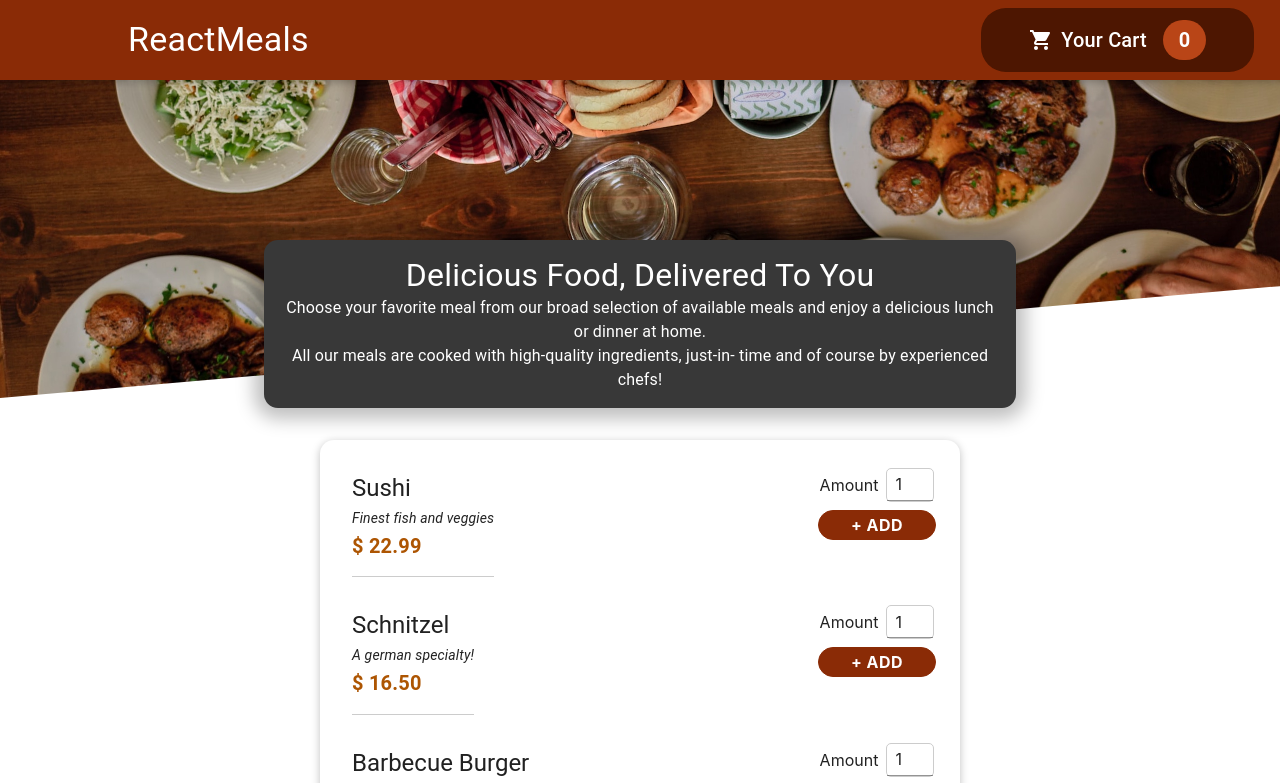
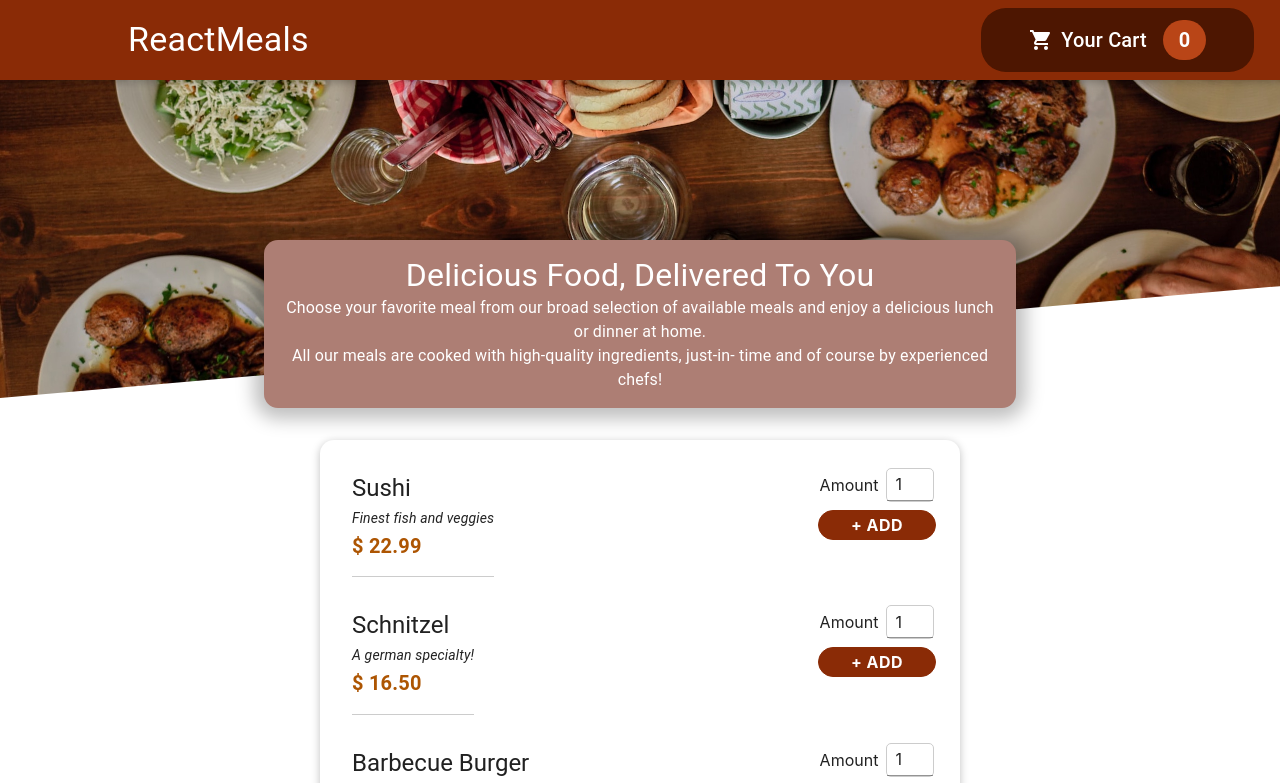
Before and after one commit to echomonk/food-order-app-ts, a React (Create React App) app: page / in a window 1280 px wide. Shown: the top 783 px of the page. Built offline with nearby package versions, Linux system fonts and the light colour scheme.

Commit message:
changed background color

```diff
--- a/src/components/Meals/MealsSummary.tsx
+++ b/src/components/Meals/MealsSummary.tsx
@@ -11,7 +11,7 @@ const MealsSummary = () => {
         margin: "auto",
         mt: "-10rem",
         position: "relative",
-        backgroundColor: "#383838",
+        backgroundColor: "#ad7e74",
         color: "white",
         borderRadius: "14px",
         padding: "1rem",
```
